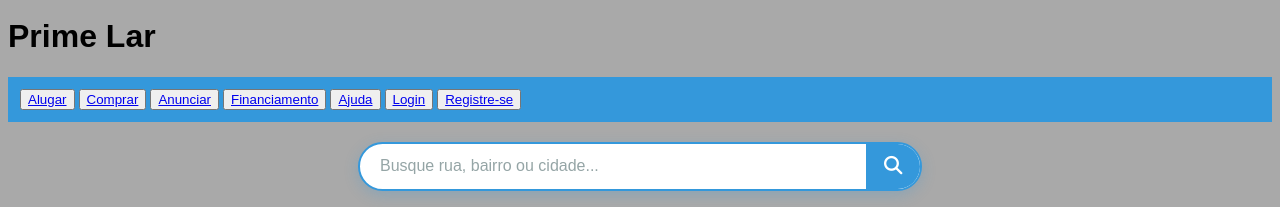
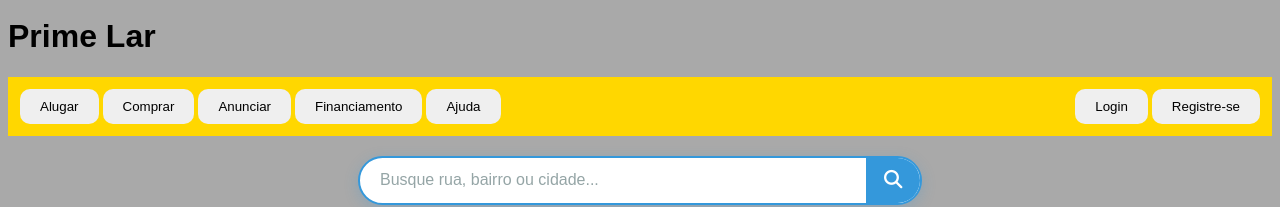
Before and after one commit to B4rcode027/first-web-site, a plain HTML site: page index.html in a window 1280 px wide. Shown: the part 248-455 px from the top of the page. Drawn offline with Linux system fonts and the light colour scheme.

Commit message:
Refactor navigation section and button styles for improved layout and consistency

```diff
--- a/PrimeLar.css
+++ b/PrimeLar.css
@@ -13,14 +13,29 @@ h1 {
   width: 25%; /* Ou qualquer largura definida */
 }
 
-.botao {
+.navigation {
 padding: 12px;
-background-color: #3498db;
-
+background-color: gold;
+justify-content: space-between;
+display:flex;
 }
 
+a {
+  text-decoration: none;
+  color: black;
+}
 
-
+a:hover {
+  color: #fff;
+}
+.botao {
+  padding: 10px 20px;
+  border-radius: 10px;
+  border: none;
+}
+.botao:hover {
+  background-color: gold;
+}
 .pousada {
   display: block;
   margin-left: auto;
--- a/index.html
+++ b/index.html
@@ -15,15 +15,33 @@
   <h1>
     Prime Lar
   </h1>
-<section class="botao">
-<button><a href="#">Alugar</button></a>
-<button><a href="#">Comprar</button></a>
-<button><a href="#">Anunciar</button></a>
-<button><a href="#">Financiamento</button></a>
-<button><a href="#">Ajuda</button></a>
-<button class="login"><a href="./login.html" target="_blank">Login</button></a>
-<button class="register"><a href="./register.html" target="_blank">Registre-se</button></a>
+
+<section class="navigation">
+
+  <div>
+
+    <button class="botao"><a href="#">Alugar</button></a>
+
+    <button class="botao"><a href="#">Comprar</button></a>
+
+    <button class="botao"><a href="#">Anunciar</button></a>
+
+    <button class="botao"><a href="#">Financiamento</button></a>
+
+    <button class="botao"><a href="#">Ajuda</button></a>
+
+  </div>
+
+  <div>
+
+    <button class="botao"><a href="./login.html" target="_blank">Login</button></a>
+
+    <button class="botao"><a href="./register.html" target="_blank">Registre-se</button></a>
+
+  </div>
+
 </section>
+
   <form class="search-box" id="searchForm">
   <input type="text" id="searchInput" placeholder="Busque rua, bairro ou cidade...">
   <button type="submit" id="searchBtn"><i class="fa-solid fa-magnifying-glass"></i></button>
```
